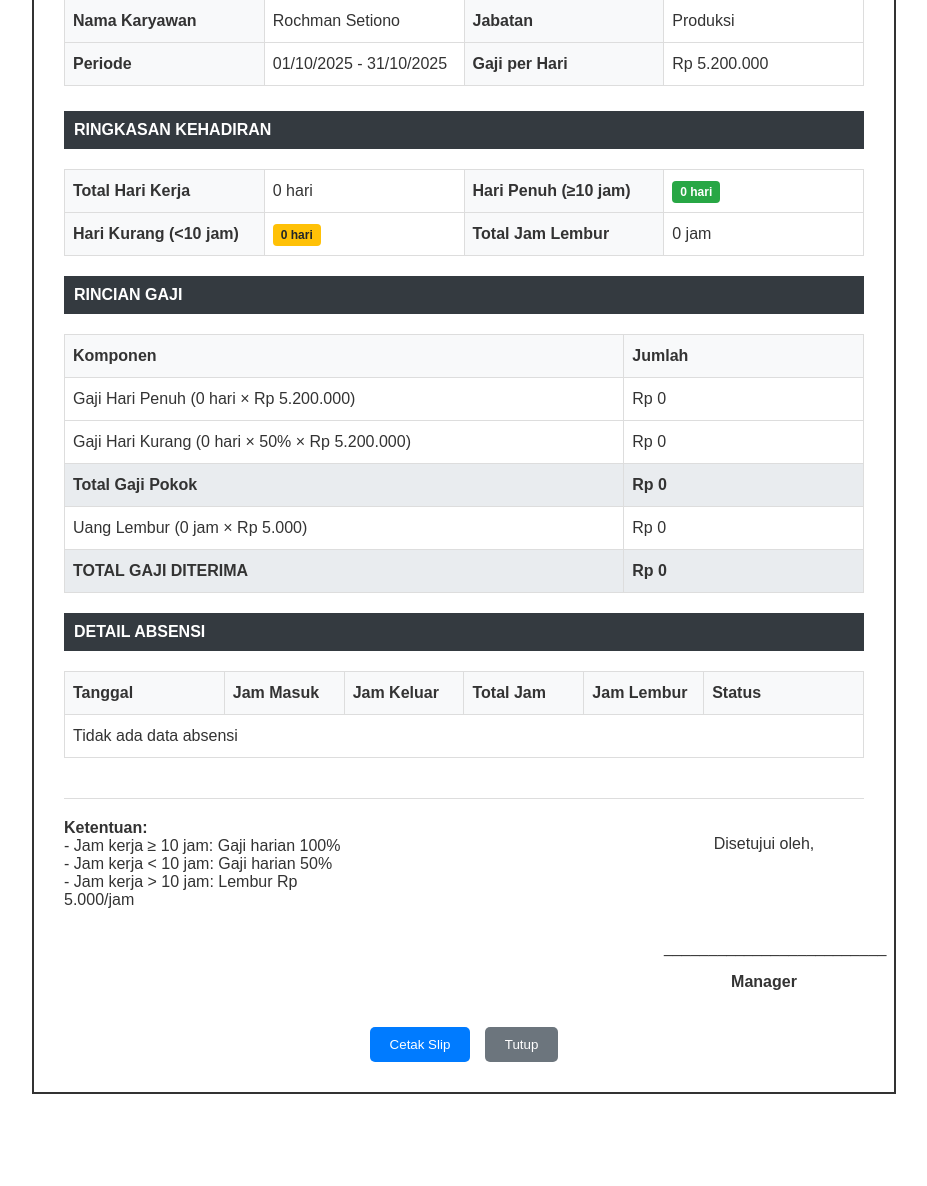
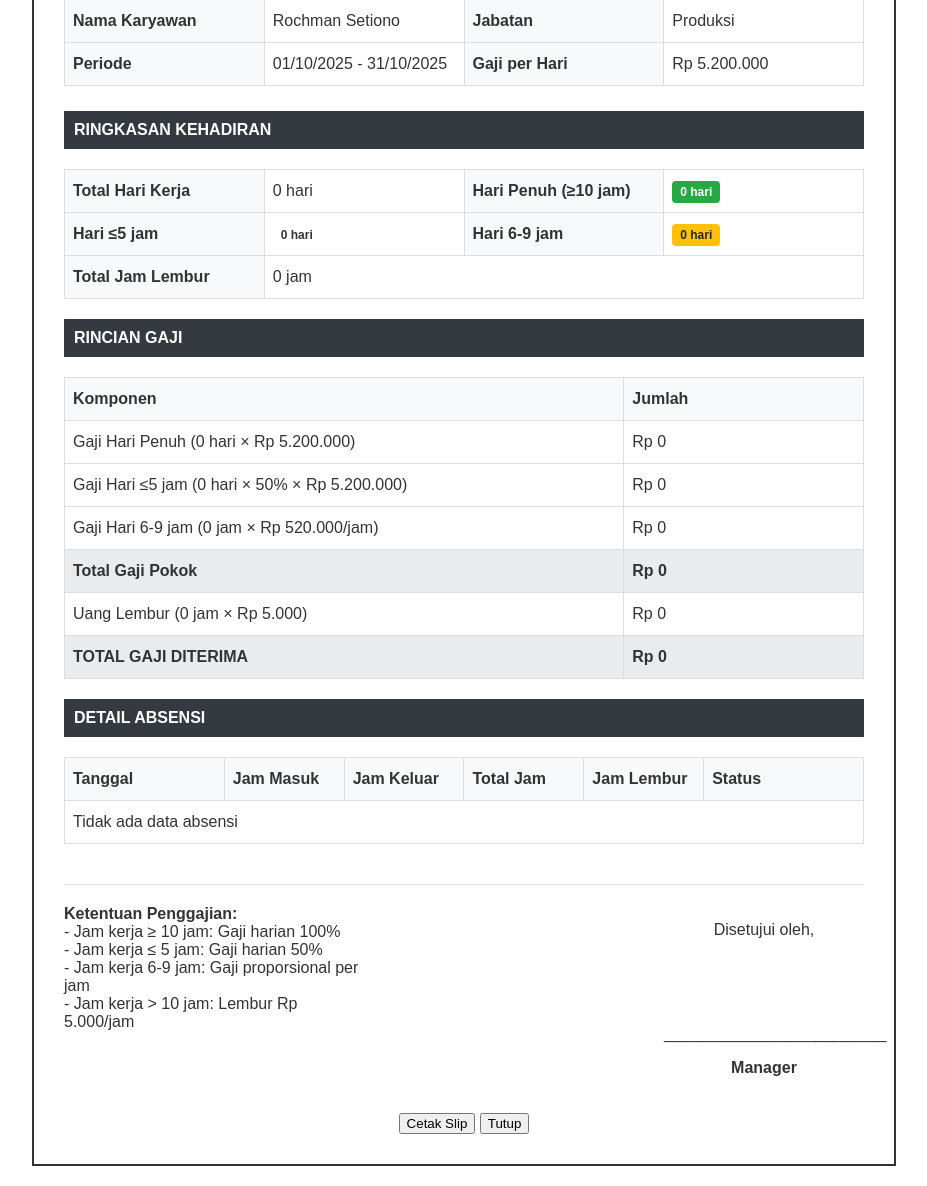
Before and after one commit to rochmans26/sistem-informasi-absensi, a CodeIgniter app: page /proto-absensi/index.php/penggajian/cetak_slip/1 in a window 1280 px wide. Shown: the part 156-1342 px from the top of the page, without its empty margins (176-1103 px from the left). Before the commit the page ends 1250 px from the top, so only its background shows below. Run offline with CodeIgniter, Linux system fonts and the light colour scheme; data comes from the database, SQL or seed files in the repository.

Commit message:
Mengubah Perhitungan Gaji Karyawan

```diff
--- a/application/controllers/Penggajian.php
+++ b/application/controllers/Penggajian.php
@@ -102,7 +102,8 @@
             'total_uang_lembur' => 0,
             'total_keseluruhan' => 0,
             'total_hari_penuh' => 0,
-            'total_hari_kurang' => 0
+            'total_hari_kurang_50' => 0,
+            'total_hari_kurang_proporsional' => 0
         ];
 
         if (!empty($data_rekap)) {
@@ -111,7 +112,8 @@
                 $total['total_uang_lembur'] += $rekap->uang_lembur;
                 $total['total_keseluruhan'] += $rekap->total_gaji;
                 $total['total_hari_penuh'] += $rekap->total_hari_penuh;
-                $total['total_hari_kurang'] += $rekap->total_hari_kurang;
+                $total['total_hari_kurang_50'] += $rekap->total_hari_kurang_50;
+                $total['total_hari_kurang_proporsional'] += $rekap->total_hari_kurang_proporsional;
             }
         }
 
--- a/application/models/Penggajian_model.php
+++ b/application/models/Penggajian_model.php
@@ -14,11 +14,27 @@
         ) as total_jam_lembur');
         $this->db->select('SUM(
             CASE
-                WHEN TIME_TO_SEC(TIMEDIFF(a.jam_keluar, a.jam_masuk)) / 3600 < 10
+                WHEN TIME_TO_SEC(TIMEDIFF(a.jam_keluar, a.jam_masuk)) / 3600 <= 5
                 THEN 1
                 ELSE 0
             END
-        ) as total_hari_kurang');
+        ) as total_hari_kurang_50');
+        $this->db->select('SUM(
+            CASE
+                WHEN TIME_TO_SEC(TIMEDIFF(a.jam_keluar, a.jam_masuk)) / 3600 > 5
+                AND TIME_TO_SEC(TIMEDIFF(a.jam_keluar, a.jam_masuk)) / 3600 < 10
+                THEN 1
+                ELSE 0
+            END
+        ) as total_hari_kurang_proporsional');
+        $this->db->select('SUM(
+            CASE
+                WHEN TIME_TO_SEC(TIMEDIFF(a.jam_keluar, a.jam_masuk)) / 3600 > 5
+                AND TIME_TO_SEC(TIMEDIFF(a.jam_keluar, a.jam_masuk)) / 3600 < 10
+                THEN TIME_TO_SEC(TIMEDIFF(a.jam_keluar, a.jam_masuk)) / 3600
+                ELSE 0
+            END
+        ) as total_jam_kurang_proporsional');
         $this->db->from('tb_karyawan k');
         $this->db->join('tb_jabatan j', 'j.id = k.id_jabatan', 'left');
         $this->db->join('tb_absensi a', "a.id_karyawan = k.id AND a.tgl_absensi BETWEEN '$start_date' AND '$end_date' AND a.status = 'hadir'", 'left');
@@ -42,19 +58,33 @@
 
         $result = $this->db->get()->result();
 
-        // Hitung gaji untuk setiap karyawan
+        // Hitung gaji untuk setiap karyawan dengan algoritma baru
         foreach ($result as $row) {
             $row->total_jam_lembur = $row->total_jam_lembur ? round($row->total_jam_lembur, 2) : 0;
             $row->total_hari_kerja = $row->total_hari_kerja ?: 0;
-            $row->total_hari_kurang = $row->total_hari_kurang ?: 0;
-            $row->total_hari_penuh = $row->total_hari_kerja - $row->total_hari_kurang;
+            $row->total_hari_kurang_50 = $row->total_hari_kurang_50 ?: 0;
+            $row->total_hari_kurang_proporsional = $row->total_hari_kurang_proporsional ?: 0;
+            $row->total_jam_kurang_proporsional = $row->total_jam_kurang_proporsional ? round($row->total_jam_kurang_proporsional, 2) : 0;
+            $row->total_hari_penuh = $row->total_hari_kerja - $row->total_hari_kurang_50 - $row->total_hari_kurang_proporsional;
 
-            // Hitung gaji dengan potongan 50% untuk hari yang kurang dari 10 jam
+            // Hitung gaji dengan algoritma baru
             $gaji_hari_penuh = $row->total_hari_penuh * $row->gaji_per_hari;
-            $gaji_hari_kurang = $row->total_hari_kurang * ($row->gaji_per_hari * 0.5); // 50% dari gaji harian
-            $row->gaji_pokok = $gaji_hari_penuh + $gaji_hari_kurang;
+            $gaji_hari_kurang_50 = $row->total_hari_kurang_50 * ($row->gaji_per_hari * 0.5); // 50% dari gaji harian
+            $gaji_hari_kurang_proporsional = ($row->total_jam_kurang_proporsional / 10) * $row->gaji_per_hari; // Proporsional berdasarkan jam
+            $row->gaji_pokok = $gaji_hari_penuh + $gaji_hari_kurang_50 + $gaji_hari_kurang_proporsional;
             $row->uang_lembur = $row->total_jam_lembur * 5000;
             $row->total_gaji = $row->gaji_pokok + $row->uang_lembur;
+
+            // Simpan detail perhitungan
+            $row->detail_perhitungan = [
+                'hari_penuh' => $row->total_hari_penuh,
+                'hari_kurang_50' => $row->total_hari_kurang_50,
+                'hari_kurang_proporsional' => $row->total_hari_kurang_proporsional,
+                'jam_kurang_proporsional' => $row->total_jam_kurang_proporsional,
+                'gaji_hari_penuh' => $gaji_hari_penuh,
+                'gaji_hari_kurang_50' => $gaji_hari_kurang_50,
+                'gaji_hari_kurang_proporsional' => $gaji_hari_kurang_proporsional
+            ];
         }
 
         return $result;
@@ -76,11 +106,27 @@
                     ), 0) as total_jam_lembur,
                     COALESCE(SUM(
                         CASE
-                            WHEN TIME_TO_SEC(TIMEDIFF(a.jam_keluar, a.jam_masuk)) / 3600 < 10
+                            WHEN TIME_TO_SEC(TIMEDIFF(a.jam_keluar, a.jam_masuk)) / 3600 <= 5
                             THEN 1
                             ELSE 0
                         END
-                    ), 0) as total_hari_kurang
+                    ), 0) as total_hari_kurang_50,
+                    COALESCE(SUM(
+                        CASE
+                            WHEN TIME_TO_SEC(TIMEDIFF(a.jam_keluar, a.jam_masuk)) / 3600 > 5
+                            AND TIME_TO_SEC(TIMEDIFF(a.jam_keluar, a.jam_masuk)) / 3600 < 10
+                            THEN 1
+                            ELSE 0
+                        END
+                    ), 0) as total_hari_kurang_proporsional,
+                    COALESCE(SUM(
+                        CASE
+                            WHEN TIME_TO_SEC(TIMEDIFF(a.jam_keluar, a.jam_masuk)) / 3600 > 5
+                            AND TIME_TO_SEC(TIMEDIFF(a.jam_keluar, a.jam_masuk)) / 3600 < 10
+                            THEN TIME_TO_SEC(TIMEDIFF(a.jam_keluar, a.jam_masuk)) / 3600
+                            ELSE 0
+                        END
+                    ), 0) as total_jam_kurang_proporsional
                 FROM tb_karyawan k
                 LEFT JOIN tb_jabatan j ON j.id = k.id_jabatan
                 LEFT JOIN tb_absensi a ON a.id_karyawan = k.id
@@ -117,22 +163,26 @@
         // Hitung gaji untuk setiap karyawan dengan algoritma baru
         foreach ($result as $row) {
             $row->total_jam_lembur = round($row->total_jam_lembur, 2);
-            $row->total_hari_kurang = $row->total_hari_kurang ?: 0;
-            $row->total_hari_penuh = $row->total_hari_kerja - $row->total_hari_kurang;
+            $row->total_jam_kurang_proporsional = round($row->total_jam_kurang_proporsional, 2);
+            $row->total_hari_penuh = $row->total_hari_kerja - $row->total_hari_kurang_50 - $row->total_hari_kurang_proporsional;
 
-            // Hitung gaji dengan potongan 50% untuk hari yang kurang dari 10 jam
+            // Hitung gaji dengan algoritma baru
             $gaji_hari_penuh = $row->total_hari_penuh * $row->gaji_per_hari;
-            $gaji_hari_kurang = $row->total_hari_kurang * ($row->gaji_per_hari * 0.5); // 50% dari gaji harian
-            $row->gaji_pokok = $gaji_hari_penuh + $gaji_hari_kurang;
+            $gaji_hari_kurang_50 = $row->total_hari_kurang_50 * ($row->gaji_per_hari * 0.5); // 50% dari gaji harian
+            $gaji_hari_kurang_proporsional = ($row->total_jam_kurang_proporsional / 10) * $row->gaji_per_hari; // Proporsional berdasarkan jam
+            $row->gaji_pokok = $gaji_hari_penuh + $gaji_hari_kurang_50 + $gaji_hari_kurang_proporsional;
             $row->uang_lembur = $row->total_jam_lembur * 5000;
             $row->total_gaji = $row->gaji_pokok + $row->uang_lembur;
 
-            // Simpan detail perhitungan untuk ditampilkan
+            // Simpan detail perhitungan
             $row->detail_perhitungan = [
                 'hari_penuh' => $row->total_hari_penuh,
-                'hari_kurang' => $row->total_hari_kurang,
+                'hari_kurang_50' => $row->total_hari_kurang_50,
+                'hari_kurang_proporsional' => $row->total_hari_kurang_proporsional,
+                'jam_kurang_proporsional' => $row->total_jam_kurang_proporsional,
                 'gaji_hari_penuh' => $gaji_hari_penuh,
-                'gaji_hari_kurang' => $gaji_hari_kurang
+                'gaji_hari_kurang_50' => $gaji_hari_kurang_50,
+                'gaji_hari_kurang_proporsional' => $gaji_hari_kurang_proporsional
             ];
         }
 
@@ -168,8 +218,11 @@
                 ELSE 0
             END as jam_lembur,
             CASE
-                WHEN TIME_TO_SEC(TIMEDIFF(a.jam_keluar, a.jam_masuk)) / 3600 < 10
-                THEN "kurang"
+                WHEN TIME_TO_SEC(TIMEDIFF(a.jam_keluar, a.jam_masuk)) / 3600 <= 5
+                THEN "kurang_50"
+                WHEN TIME_TO_SEC(TIMEDIFF(a.jam_keluar, a.jam_masuk)) / 3600 > 5
+                     AND TIME_TO_SEC(TIMEDIFF(a.jam_keluar, a.jam_masuk)) / 3600 < 10
+                THEN "kurang_proporsional"
                 ELSE "penuh"
             END as status_jam_kerja,
             TIME_TO_SEC(TIMEDIFF(a.jam_keluar, a.jam_masuk)) / 3600 as total_jam_kerja');
@@ -238,35 +291,44 @@
     {
         $total_hari_kerja = count($detail_absensi);
         $total_jam_lembur = 0;
-        $total_hari_kurang = 0;
+        $total_hari_kurang_50 = 0;
+        $total_hari_kurang_proporsional = 0;
+        $total_jam_kurang_proporsional = 0;
         $total_hari_penuh = 0;
 
         foreach ($detail_absensi as $absensi) {
             $total_jam_lembur += $absensi->jam_lembur;
 
-            // Hitung hari dengan jam kerja kurang dari 10 jam
-            if ($absensi->total_jam_kerja < 10) {
-                $total_hari_kurang++;
+            // Kategorikan berdasarkan jam kerja
+            if ($absensi->total_jam_kerja <= 5) {
+                $total_hari_kurang_50++;
+            } elseif ($absensi->total_jam_kerja > 5 && $absensi->total_jam_kerja < 10) {
+                $total_hari_kurang_proporsional++;
+                $total_jam_kurang_proporsional += $absensi->total_jam_kerja;
             } else {
                 $total_hari_penuh++;
             }
         }
 
-        // Hitung gaji dengan potongan 50% untuk hari yang kurang dari 10 jam
+        // Hitung gaji dengan algoritma baru
         $gaji_hari_penuh = $total_hari_penuh * $gaji_per_hari;
-        $gaji_hari_kurang = $total_hari_kurang * ($gaji_per_hari * 0.5);
-        $gaji_pokok = $gaji_hari_penuh + $gaji_hari_kurang;
+        $gaji_hari_kurang_50 = $total_hari_kurang_50 * ($gaji_per_hari * 0.5); // 50% dari gaji harian
+        $gaji_hari_kurang_proporsional = ($total_jam_kurang_proporsional / 10) * $gaji_per_hari; // Proporsional berdasarkan jam
+        $gaji_pokok = $gaji_hari_penuh + $gaji_hari_kurang_50 + $gaji_hari_kurang_proporsional;
         $uang_lembur = $total_jam_lembur * 5000;
         $total_gaji = $gaji_pokok + $uang_lembur;
 
         return [
             'total_hari_kerja' => $total_hari_kerja,
             'total_hari_penuh' => $total_hari_penuh,
-            'total_hari_kurang' => $total_hari_kurang,
+            'total_hari_kurang_50' => $total_hari_kurang_50,
+            'total_hari_kurang_proporsional' => $total_hari_kurang_proporsional,
+            'total_jam_kurang_proporsional' => round($total_jam_kurang_proporsional, 2),
             'total_jam_lembur' => round($total_jam_lembur, 2),
             'gaji_pokok' => $gaji_pokok,
             'gaji_hari_penuh' => $gaji_hari_penuh,
-            'gaji_hari_kurang' => $gaji_hari_kurang,
+            'gaji_hari_kurang_50' => $gaji_hari_kurang_50,
+            'gaji_hari_kurang_proporsional' => $gaji_hari_kurang_proporsional,
             'uang_lembur' => $uang_lembur,
             'total_gaji' => $total_gaji
         ];
--- a/application/views/admin/pages/cetak_slip_gaji.php
+++ b/application/views/admin/pages/cetak_slip_gaji.php
@@ -178,10 +178,14 @@
                 <td width="25%"><span class="badge badge-success"><?= $rekap['total_hari_penuh'] ?> hari</span></td>
             </tr>
             <tr>
-                <th>Hari Kurang (<10 jam)</th>
-                <td><span class="badge badge-warning"><?= $rekap['total_hari_kurang'] ?> hari</span></td>
+                <th>Hari ≤5 jam</th>
+                <td><span class="badge badge-danger"><?= $rekap['total_hari_kurang_50'] ?> hari</span></td>
+                <th>Hari 6-9 jam</th>
+                <td><span class="badge badge-warning"><?= $rekap['total_hari_kurang_proporsional'] ?> hari</span></td>
+            </tr>
+            <tr>
                 <th>Total Jam Lembur</th>
-                <td><?= $rekap['total_jam_lembur'] ?> jam</td>
+                <td colspan="3"><?= $rekap['total_jam_lembur'] ?> jam</td>
             </tr>
         </table>
 
@@ -194,15 +198,19 @@
             </tr>
             <tr>
                 <td>Gaji Hari Penuh (<?= $rekap['total_hari_penuh'] ?> hari × Rp
-                    <?= number_format($karyawan->gaji_per_hari, 0, ',', '.') ?>)
-                </td>
+                    <?= number_format($karyawan->gaji_per_hari, 0, ',', '.') ?>)</td>
                 <td class="text-right">Rp <?= number_format($rekap['gaji_hari_penuh'], 0, ',', '.') ?></td>
             </tr>
             <tr>
-                <td>Gaji Hari Kurang (<?= $rekap['total_hari_kurang'] ?> hari × 50% × Rp
-                    <?= number_format($karyawan->gaji_per_hari, 0, ',', '.') ?>)
+                <td>Gaji Hari ≤5 jam (<?= $rekap['total_hari_kurang_50'] ?> hari × 50% × Rp
+                    <?= number_format($karyawan->gaji_per_hari, 0, ',', '.') ?>)</td>
+                <td class="text-right">Rp <?= number_format($rekap['gaji_hari_kurang_50'], 0, ',', '.') ?></td>
+            </tr>
+            <tr>
+                <td>Gaji Hari 6-9 jam (<?= $rekap['total_jam_kurang_proporsional'] ?> jam × Rp
+                    <?= number_format($karyawan->gaji_per_hari / 10, 0, ',', '.') ?>/jam)</td>
+                <td class="text-right">Rp <?= number_format($rekap['gaji_hari_kurang_proporsional'], 0, ',', '.') ?>
                 </td>
-                <td class="text-right">Rp <?= number_format($rekap['gaji_hari_kurang'], 0, ',', '.') ?></td>
             </tr>
             <tr class="total">
                 <td>Total Gaji Pokok</td>
@@ -218,7 +226,7 @@
             </tr>
         </table>
 
-        <!-- Detail Absensi (Opsional - bisa dihide jika terlalu panjang) -->
+        <!-- Detail Absensi -->
         <div class="section-title">DETAIL ABSENSI</div>
         <table class="table">
             <thead>
@@ -243,8 +251,10 @@
                             <td>
                                 <?php if ($absensi->status_jam_kerja == 'penuh'): ?>
                                     <span class="badge badge-success">Penuh</span>
+                                <?php elseif ($absensi->status_jam_kerja == 'kurang_50'): ?>
+                                    <span class="badge badge-danger">≤5 jam</span>
                                 <?php else: ?>
-                                    <span class="badge badge-warning">Kurang</span>
+                                    <span class="badge badge-warning">6-9 jam</span>
                                 <?php endif; ?>
                             </td>
                         </tr>
@@ -260,10 +270,11 @@
         <!-- Footer dan Tanda Tangan -->
         <div class="footer">
             <div class="company-info">
-                <strong>Ketentuan:</strong><br>
+                <strong>Ketentuan Penggajian:</strong><br>
                 - Jam kerja ≥ 10 jam: Gaji harian 100%<br>
-                - Jam kerja < 10 jam: Gaji harian 50%<br>
-                    - Jam kerja > 10 jam: Lembur Rp 5.000/jam
+                - Jam kerja ≤ 5 jam: Gaji harian 50%<br>
+                - Jam kerja 6-9 jam: Gaji proporsional per jam<br>
+                - Jam kerja > 10 jam: Lembur Rp 5.000/jam
             </div>
 
             <div class="signature">
@@ -276,39 +287,16 @@
             <div class="clear"></div>
         </div>
 
-        <!-- Tombol Print (hanya tampil di browser) -->
+        <!-- Tombol Print -->
         <div class="no-print" style="text-align: center; margin-top: 20px;">
-            <button onclick="window.print()" class="btn btn-primary"
-                style="padding: 10px 20px; background: #007bff; color: white; border: none; border-radius: 5px; cursor: pointer;">
+            <button onclick="window.print()" class="btn btn-primary">
                 <i class="fas fa-print"></i> Cetak Slip
             </button>
-            <button onclick="window.close()" class="btn btn-secondary"
-                style="padding: 10px 20px; background: #6c757d; color: white; border: none; border-radius: 5px; cursor: pointer; margin-left: 10px;">
+            <button onclick="window.close()" class="btn btn-secondary">
                 <i class="fas fa-times"></i> Tutup
             </button>
         </div>
     </div>
-
-    <script>
-        // Auto print ketika halaman loaded (opsional)
-        // window.onload = function() {
-        //     window.print();
-        // };
-
-        // Style untuk tombol (jika tidak menggunakan CSS external)
-        const style = document.createElement('style');
-        style.textContent = `
-            .btn:hover {
-                opacity: 0.8;
-            }
-            @media print {
-                .no-print {
-                    display: none !important;
-                }
-            }
-        `;
-        document.head.appendChild(style);
-    </script>
 </body>
 
 </html>
```
Also changed, not shown: application/views/admin/pages/cetak_rekap_all.php (+9 -19 lines), application/views/admin/pages/detail_gaji_page.php (+30 -21 lines), application/views/admin/pages/penggajian_page.php (+16 -11 lines), application/views/admin/template/scripts/penggajianScripts.php (+12 -0 lines).
